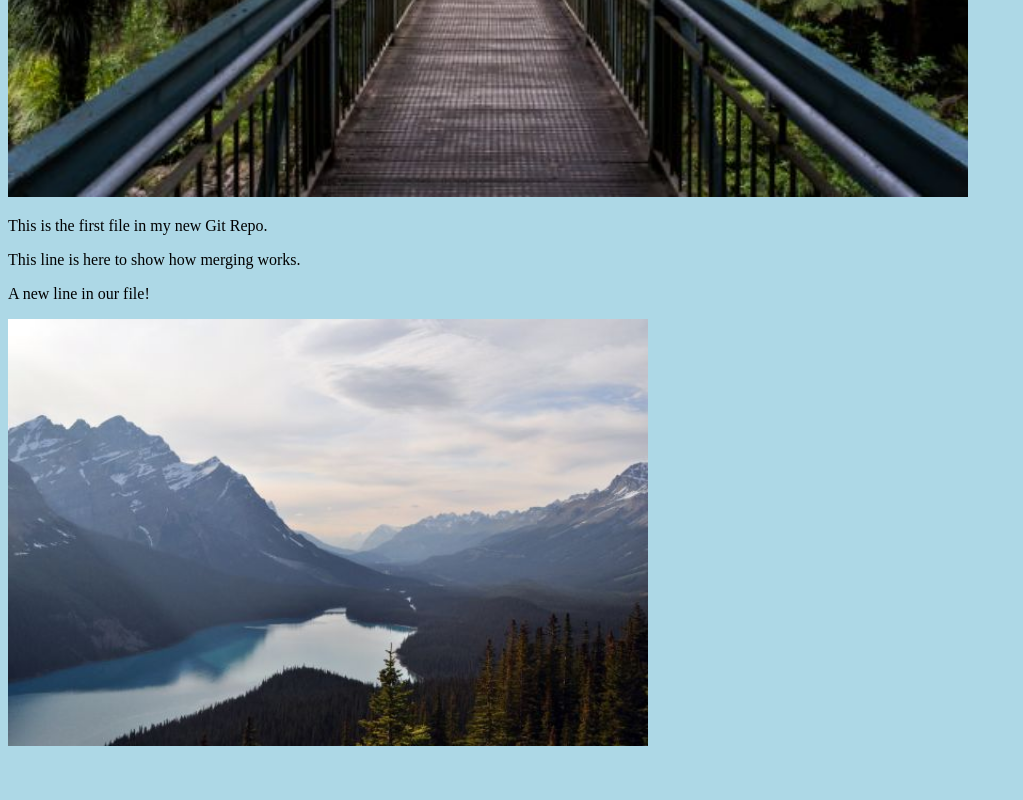
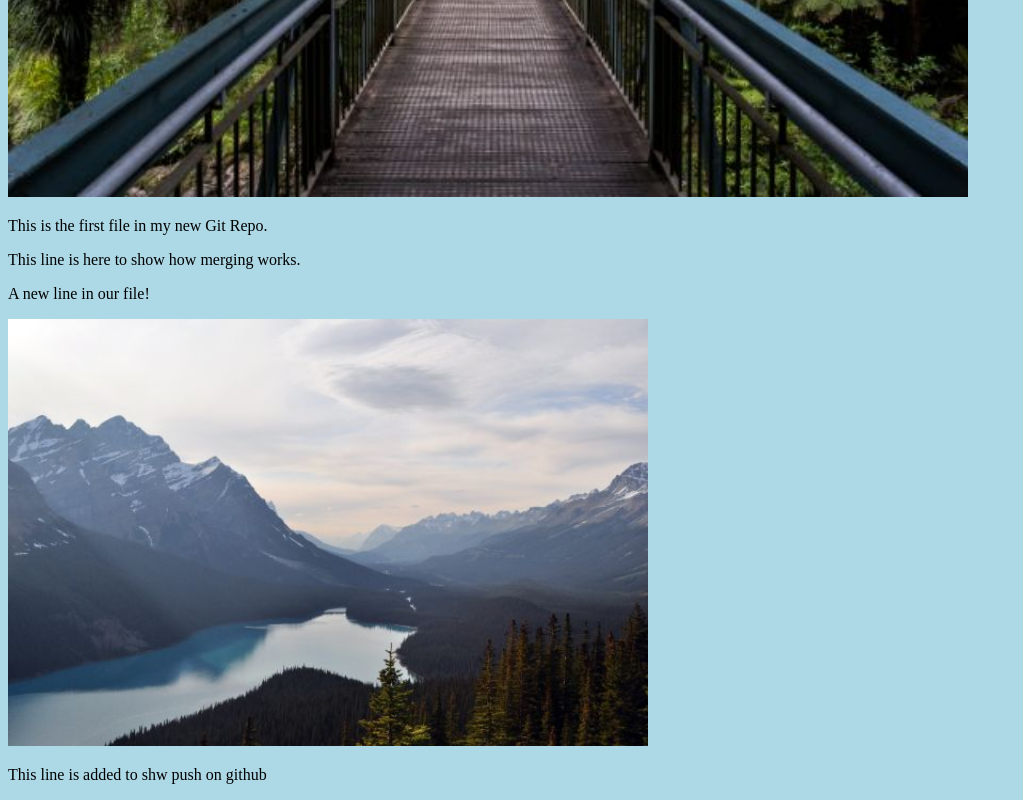
Before and after one commit to imsuyash25/my-first-repo, a plain HTML site: page index.html in a window 1280 px wide. Shown: the part 523-1323 px from the top of the page, without its empty margins (0-1023 px from the left). Before the commit the page ends 1281 px from the top, so only its background shows below. Drawn offline with Linux system fonts and the light colour scheme.

Commit message:
update index.html and line added

```diff
--- a/index.html
+++ b/index.html
@@ -13,5 +13,6 @@
 <p>This line is here to show how merging works.</p>
 <p>A new line in our file!</p>
 <div><img src="img_mountains.jpg" alt="Hello Git" style="width:100%;max-width:640px"></div>
+<p>This line is added to shw push on github</p>
 </body>
 </html>
```
